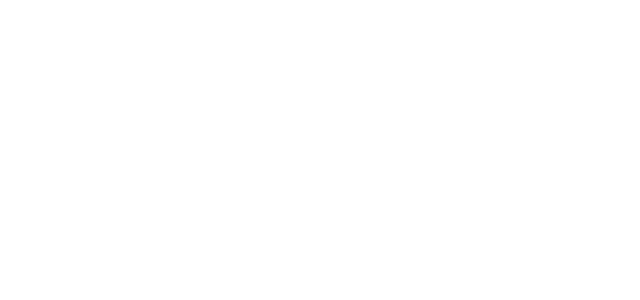
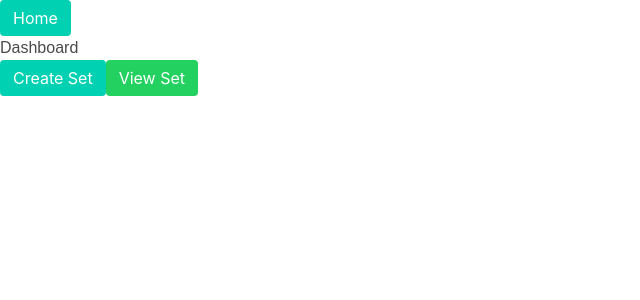
Before and after one commit to m1771vw/StudyBuddies, a React (Create React App) app: page / in a window 1280 px wide. Shown: the top 300 px of the page, without its empty margins (0-640 px from the left). Built offline with nearby package versions, Linux system fonts and the light colour scheme.

Commit message:
Added BULMA CDN to Index.html Started working on dashboard (will have to break out into component later) Added HomePage header component Added UserHeader header component

```diff
--- a/public/index.html
+++ b/public/index.html
@@ -10,6 +10,9 @@
     -->
     <link rel="manifest" href="%PUBLIC_URL%/manifest.json">
     <link rel="shortcut icon" href="%PUBLIC_URL%/favicon.ico">
+    <!-- BULMA CDN -->
+    <link rel="stylesheet" href="https://cdnjs.cloudflare.com/ajax/libs/bulma/0.7.1/css/bulma.min.css">
+    <script defer src="https://use.fontawesome.com/releases/v5.1.0/js/all.js"></script>
     <!--
       Notice the use of %PUBLIC_URL% in the tags above.
       It will be replaced with the URL of the `public` folder during the build.
--- a/src/App.js
+++ b/src/App.js
@@ -1,11 +1,14 @@
 import React, { Component } from 'react';
 import './App.css';
-
+import UserHeader from './components/UserHeader';
 class App extends Component {
   render() {
     return (
-      <div className="App">
-
+      <div id="dashboard">
+        <UserHeader />
+        <h1>Dashboard</h1>
+        <button className='button is-primary'>Create Set</button>
+        <button className='button is-success'>View Set</button>
       </div>
     );
   }
--- /dev/null
+++ b/src/components/UserHeader.js
@@ -0,0 +1,18 @@
+import React, { Component } from 'react';
+
+class UserHeader extends Component {
+    render() {
+        return (
+            <div id='header'>
+                <button className='button is-primary'>Home</button>
+
+            </div>
+        );
+    }
+}
+
+UserHeader.propTypes = {
+
+};
+
+export default UserHeader;
```
Also changed, not shown: src/components/HomePageHeader.js (added, +18 -0 lines).
